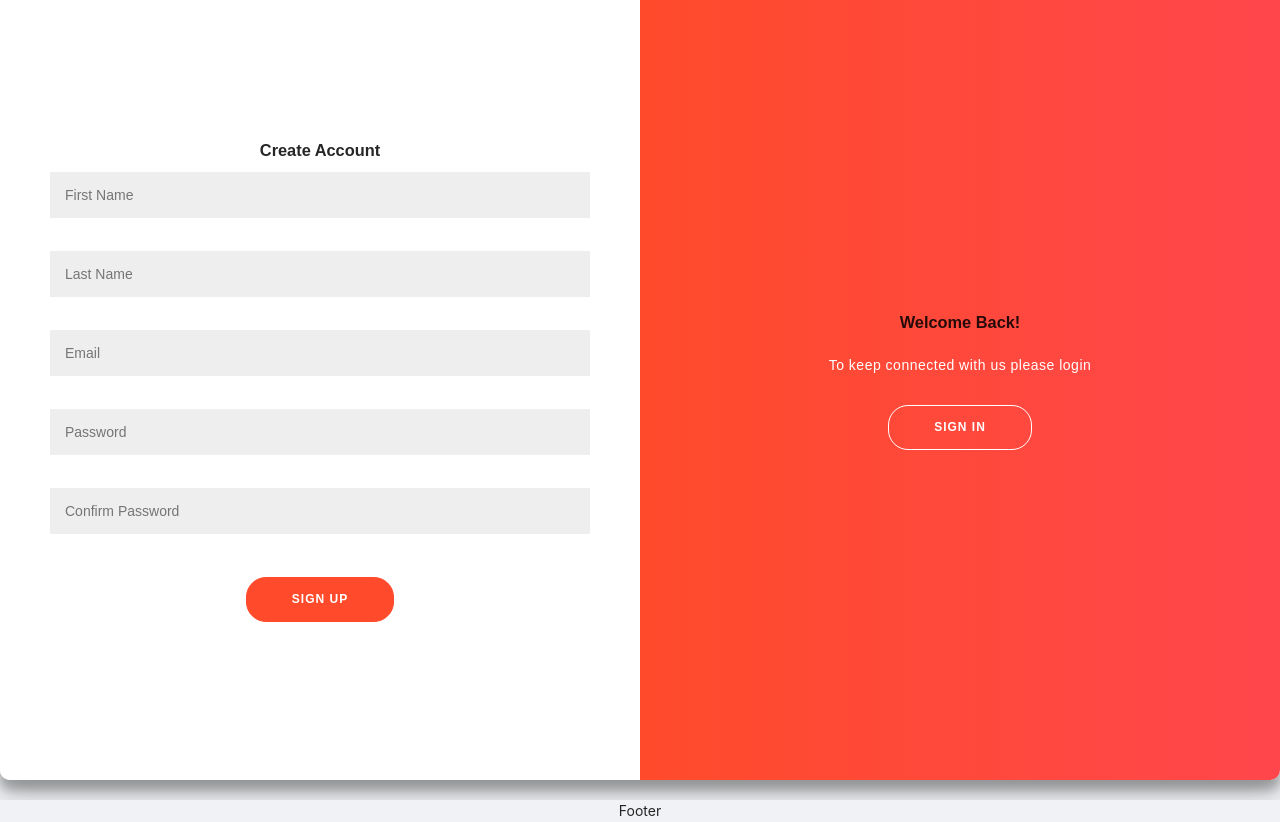
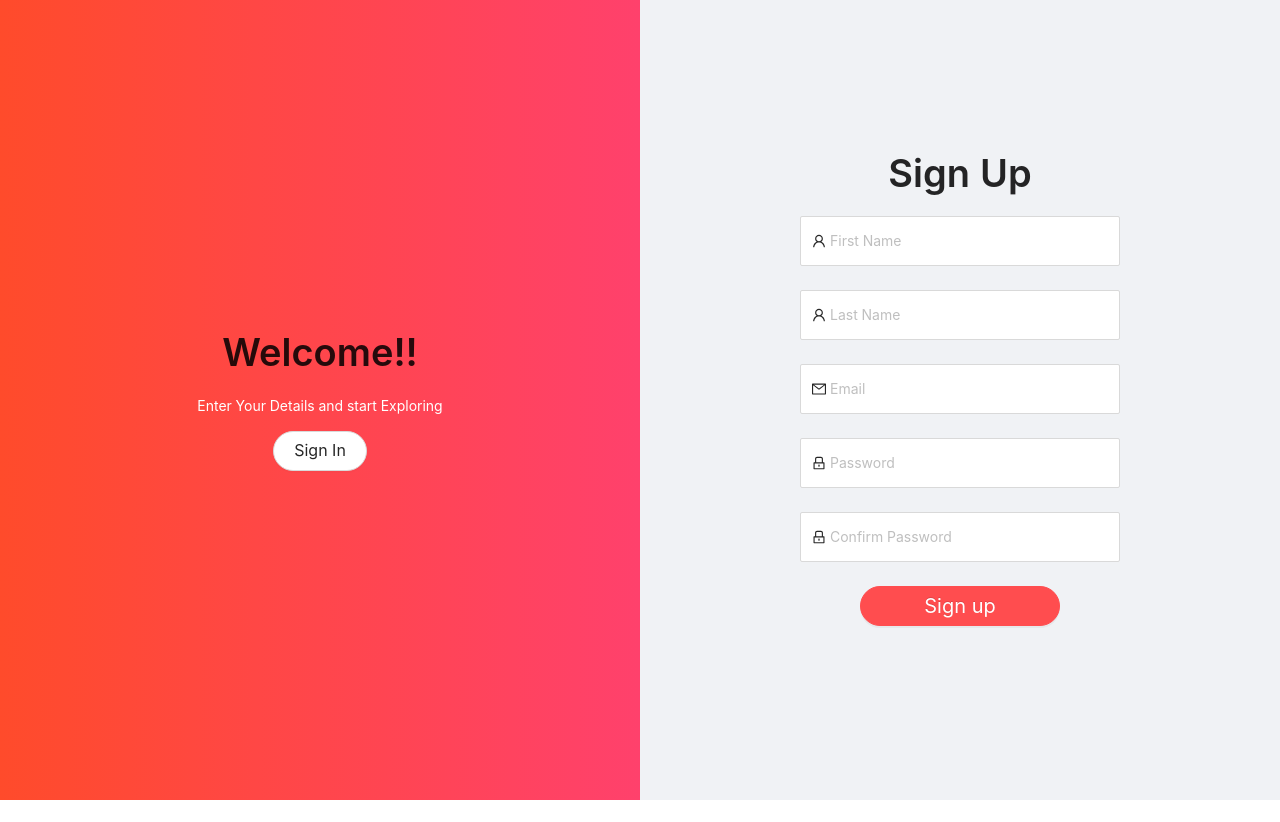
Before and after one commit to simranjitsingh3720/CMS, a Next.js app: page /admin/signup in a window 1280 px wide. After the commit the page ends 800 px from the top, so only its background shows below. Built offline with nearby package versions, Linux system fonts and the light colour scheme.

Commit message:
first commit

```diff
--- a/ui/components/layout/PageLayout.js
+++ b/ui/components/layout/PageLayout.js
@@ -21,7 +21,6 @@ function PageLayout({
       {!blockRoute.includes(pathname) ? <Sidebar /> : null}
       <Layout className="site-layout">
         <PageContent>{children}</PageContent>
-        <Footer style={{ textAlign: 'center', padding: 0 }}>Footer</Footer>
       </Layout>
     </Layout>
   );
--- a/ui/page-components/auth/PageSignin/style.module.scss
+++ /dev/null
@@ -1,130 +0,0 @@
-.body {
-	background: #f6f5f7;
-	display: flex;
-	justify-content: center;
-	align-items: center;
-	flex-direction: column;
-	font-family: 'Montserrat', sans-serif;
-	height: 100vh;
-	margin: -20px 0 50px;
- width : 100%
-}
-
-.h1 {
-	font-weight: bold;
-	margin: 0;
-}
-
-.h2 {
-	text-align: center;
-}
-.p {
-	font-size: 14px;
-	font-weight: 100;
-	line-height: 20px;
-	letter-spacing: 0.5px;
-	margin: 20px 0 30px;
-}
-
-.span {
-	font-size: 12px;
-}
-.button {
-	border-radius: 20px;
-	border: 1px solid #FF4B2B;
-	background-color: #FF4B2B;
-	color: #FFFFFF;
-	font-size: 12px;
-	font-weight: bold;
-	padding: 12px 45px;
-	letter-spacing: 1px;
-	text-transform: uppercase;
-  cursor: pointer;
-  margin-top: 10px;
-}
-
-.ghost {
-  border-radius: 20px;
-	border: 1px solid #FF4B2B;
-	background-color: #FF4B2B;
-	color: #FFFFFF;
-	font-size: 12px;
-	font-weight: bold;
-	padding: 12px 45px;
-	letter-spacing: 1px;
-	text-transform: uppercase;
-	background-color: transparent;
-	border-color: #FFFFFF;
-  cursor: pointer;
-}
-.form {
-	background-color: #FFFFFF;
-	display: flex;
-	align-items: center;
-	justify-content: center;
-	flex-direction: column;
-	padding: 0 50px;
-	height: 100%;
-	text-align: center;
-}
-.input {
-	background-color: #eee;
-	border: none;
-	padding: 12px 15px;
-	margin: 10px 0;
-	width: 70%;
-}
-.container {
-	background-color: #fff;
-	border-radius: 10px;
-  	box-shadow: 0 14px 28px rgba(0,0,0,0.25),
-			0 10px 10px rgba(0,0,0,0.22);
-	position: relative;
-	overflow: hidden;
-	width: 768px;
-	max-width: 100%;
-	min-height: 480px;
-  width: 100%;
-  height: 100%;
-}
-.sign_in_container {
-	right: 0;
-	width: 50%;
-	z-index: 1;
-  position: absolute;
-	top: 0;
-	height: 100%;
-}
-.overlay_container {
-	position: absolute;
-	top: 0;
-	right: 50%;
-	width: 50%;
-	height: 100%;
-	overflow: hidden;
-	z-index: 100;
-}
-.overlay {
-	background: #FF416C;
-	background: -webkit-linear-gradient(to right, #FF4B2B, #FF416C);
-	background: linear-gradient(to right, #FF4B2B, #FF416C);
-	background-repeat: no-repeat;
-	background-size: cover;
-	background-position: 0 0;
-	color: #FFFFFF;
-	position: relative;
-	height: 100%;
-	width: 200%;
-}
-.overlay_panel {
-	position: absolute;
-	display: flex;
-	align-items: center;
-	justify-content: center;
-	flex-direction: column;
-	padding: 0 40px;
-	text-align: center;
-	top: 0;
-	height: 100%;
-	width: 50%;
-}
--- a/ui/page-components/auth/PageSignup/index.js
+++ b/ui/page-components/auth/PageSignup/index.js
@@ -1,72 +1,96 @@
-import { message } from 'antd';
-import Axios from 'axios';
-import { useState } from 'react';
+import axios from 'axios';
+import React from 'react';
+import 'antd/dist/antd.css';
+import {
+  message, Form, Input, Button, Row, Col, Typography,
+} from 'antd';
 import { useRouter } from 'next/router';
-import styles from './style.module.scss';
+import { MailOutlined, LockOutlined, UserOutlined } from '@ant-design/icons';
+import styles from '../style.module.scss';
+
+const { Title, Paragraph } = Typography;
 
 function PageSignup() {
   const router = useRouter();
-  const url = 'http://localhost:8000/api/auth/signup';
-  const initialValues = {
-    firstName: '',
-    lastName: '',
-    email: '',
-    password: '',
-    confirmPassword: '',
+  const onFinish = async (values) => {
+    if (values.password !== values.confirmPassword) {
+      message.error('Passwords do not match!!!');
+    } else {
+      await axios.post('http://localhost:8000/api/auth/signup', values)
+        .then(() => {
+          router.push('/admin');
+        })
+        .catch(() => message.error('Invalid Signup, Please try again'));
+    }
   };
-  const [values, setValues] = useState(initialValues);
-  const onFinish = async (e) => {
-    e.preventDefault();
-    if (values.password !== values.confirmPassword) {
-      return message.error('Passwords do not match!!!');
-    }
-    console.log(values);
-    await Axios.post(url, {
-      firstName: values.firstName,
-      lastName: values.lastName,
-      email: values.email,
-      password: values.password,
-    })
-      .then(() => {
-        router.push('/admin');
-      }).catch((error) => {
-        console.log(error);
-      });
-    return null;
-  };
+
   const onSignInClick = async () => {
     await router.push('/admin/signin');
   };
   return (
-    <div className={styles.body}>
-      <div className={styles.container}>
-        <div className={styles.sign_up_container}>
-          <form
-            action=""
-            onSubmit={onFinish}
-            className={styles.form}
+    <Row>
+      <Col className={styles.overlay} span={12} style={{ backgroundColor: 'red', height: '100vh' }}>
+        <Typography style={{ textAlign: 'center' }}>
+          <Title>Welcome!!</Title>
+          <Paragraph style={{ color: 'white' }}>Enter Your Details and start Exploring</Paragraph>
+          <Button shape="round" size="large" onClick={onSignInClick}>Sign In</Button>
+        </Typography>
+      </Col>
+      <Col span={12} style={{ height: '100vh' }}>
+        <Form
+          name="normal_login"
+          className={styles.form}
+          initialValues={{ remember: true }}
+          onFinish={onFinish}
+        >
+          <Title>Sign Up</Title>
+          <Form.Item
+            name="firstName"
+            rules={[{ required: true, message: 'Please input your first name!' }]}
           >
-            <h1 className={styles.h1}>Create Account</h1>
-            <input type="text" name="firstName" id="firstName" placeholder="First Name" className={styles.input} onChange={(e) => setValues({ ...values, [e.target.id]: e.target.value })} required />
-            <input type="text" name="lastName" id="lastName" placeholder="Last Name" className={styles.input} onChange={(e) => setValues({ ...values, [e.target.id]: e.target.value })} required />
-            <input type="email" name="email" id="email" placeholder="Email" className={styles.input} onChange={(e) => setValues({ ...values, [e.target.id]: e.target.value })} required />
-            <input type="password" name="password" id="password" placeholder="Password" className={styles.input} onChange={(e) => setValues({ ...values, [e.target.id]: e.target.value })} required />
-            <input type="password" name="confirmPassword" id="confirmPassword" placeholder="Confirm Password" className={styles.input} onChange={(e) => setValues({ ...values, [e.target.id]: e.target.value })} required />
-            <button type="submit" className={styles.button}>Sign Up</button>
-          </form>
-        </div>
-
-        <div className={styles.overlay_container}>
-          <div className={styles.overlay}>
-            <div className={styles.overlay_panel}>
-              <h1 className={styles.h1}>Welcome Back!</h1>
-              <p className={styles.p}>To keep connected with us please login</p>
-              <button type="submit" className={styles.ghost} id="signIn" onClick={onSignInClick}>Sign In</button>
-            </div>
-          </div>
-        </div>
-      </div>
-    </div>
+            <Input placeholder="First Name" prefix={<UserOutlined className="site-form-item-icon" />} />
+          </Form.Item>
+          <Form.Item
+            name="lastName"
+            rules={[{ required: true, message: 'Please input your last name!' }]}
+          >
+            <Input placeholder="Last Name" prefix={<UserOutlined className="site-form-item-icon" />} />
+          </Form.Item>
+          <Form.Item
+            name="email"
+            type="email"
+            rules={[{ required: true, message: 'Please input your Email!' }]}
+          >
+            <Input prefix={<MailOutlined className="site-form-item-icon" />} placeholder="Email" />
+          </Form.Item>
+          <Form.Item
+            name="password"
+            rules={[{ required: true, message: 'Please input your Password!' }]}
+          >
+            <Input
+              prefix={<LockOutlined className="site-form-item-icon" />}
+              type="password"
+              placeholder="Password"
+            />
+          </Form.Item>
+          <Form.Item
+            name="confirmPassword"
+            rules={[{ required: true, message: 'This field cannot be empty!' }]}
+          >
+            <Input
+              prefix={<LockOutlined className="site-form-item-icon" />}
+              type="password"
+              placeholder="Confirm Password"
+            />
+          </Form.Item>
+          <Form.Item>
+            <Button type="danger" shape="round" size="large" htmlType="submit" style={{ width: '200px', fontSize: '20px', lineHeight: 0.6 }}>
+              Sign up
+            </Button>
+          </Form.Item>
+        </Form>
+      </Col>
+    </Row>
   );
 }
 
--- a/ui/page-components/auth/PageSignup/style.module.scss
+++ /dev/null
@@ -1,142 +0,0 @@
-.body {
-	background: #f6f5f7;
-	display: flex;
-	justify-content: center;
-	align-items: center;
-	flex-direction: column;
-	font-family: 'Montserrat', sans-serif;
-	height: 100vh;
-	margin: -20px 0 50px;
-  width: 100%;
-}
-
-.h1 {
-	font-weight: bold;
-	margin: 0;
-}
-
-.h2 {
-	text-align: center;
-}
-
-.p {
-	font-size: 14px;
-	font-weight: 100;
-	line-height: 20px;
-	letter-spacing: 0.5px;
-	margin: 20px 0 30px;
-}
-
-.span {
-	font-size: 12px;
-}
-
-.button {
-	border-radius: 20px;
-	border: 1px solid #FF4B2B;
-	background-color: #FF4B2B;
-	color: #FFFFFF;
-	font-size: 12px;
-	font-weight: bold;
-	padding: 12px 45px;
-	letter-spacing: 1px;
-	text-transform: uppercase;
-  cursor: pointer;
-  margin-top: 18px;
-}
-
-.ghost {
-  border-radius: 20px;
-	border: 1px solid #FF4B2B;
-	background-color: #FF4B2B;
-	color: #FFFFFF;
-	font-size: 12px;
-	font-weight: bold;
-	padding: 12px 45px;
-	letter-spacing: 1px;
-	text-transform: uppercase;
-	background-color: transparent;
-	border-color: #FFFFFF;
-  cursor: pointer;
-}
-
-.form {
-	background-color: #FFFFFF;
-	display: flex;
-	align-items: center;
-	justify-content: center;
-	flex-direction: column;
-	padding: 0 50px;
-	height: 100%;
-	text-align: center;
-}
-
-.input {
-	background-color: #eee;
-	border: none;
-	padding: 12px 15px;
-	margin: 8px 0;
-	width: 100%;
-  margin-bottom: 25px; /////
-}
-
-.container {
-	background-color: #fff;
-	border-radius: 10px;
-  	box-shadow: 0 14px 28px rgba(0,0,0,0.25),
-			0 10px 10px rgba(0,0,0,0.22);
-	position: relative;
-	overflow: hidden;
-	width: 768px;
-	max-width: 100%;
-	min-height: 480px;
-  width: 100%; ////
-  height: 100%; //////
-}
-
-.sign_up_container {
-	left: 0;
-	width: 50%;
-	z-index: 1;
-  position: absolute;
-	top: 0;
-	height: 100%;
-}
-
-
-
-.overlay_container {
-	position: absolute;
-	top: 0;
-	left: 50%;
-	width: 50%;
-	height: 100%;
-	overflow: hidden;
-	z-index: 100;
-}
-
-
-.overlay {
-	background: #FF416C;
-	background: -webkit-linear-gradient(to right, #FF4B2B, #FF416C);
-	background: linear-gradient(to right, #FF4B2B, #FF416C);
-	background-repeat: no-repeat;
-	background-size: cover;
-	background-position: 0 0;
-	color: #FFFFFF;
-	position: relative;
-	height: 100%;
-	width: 200%;
-}
-.overlay_panel {
-	position: absolute;
-	display: flex;
-	align-items: center;
-	justify-content: center;
-	flex-direction: column;
-	padding: 0 40px;
-	text-align: center;
-	top: 0;
-	height: 100%;
-	width: 50%;
-}
--- /dev/null
+++ b/ui/page-components/auth/style.module.scss
@@ -0,0 +1,38 @@
+.form {
+	display: flex;
+  margin: auto;
+  width: 50%;
+	justify-content: center;
+	flex-direction: column;
+	height: 100%;
+	text-align: center;
+}
+
+.form{
+  :global(input){
+    height:40px;
+    font-size:15px
+  }
+}
+
+.overlay {
+	background: linear-gradient(to right, #FF4B2B, #FF416C);
+	background-repeat: no-repeat;
+	background-size: cover;
+	background-position: 0 0;
+	color: #FFFFFF;
+	position: relative;
+  display: flex;
+	align-items: center;
+	justify-content: center;
+}
+.overlay_panel {
+	position: absolute;
+	display: flex;
+	align-items: center;
+	justify-content: center;
+	flex-direction: column;
+	text-align: center;
+	top: 0;
+	height: 100%;
+}
```
Also changed, not shown: ui/page-components/asset/PageAsset.js (+3 -4 lines), ui/page-components/auth/PageSignin/index.js (+50 -37 lines).
